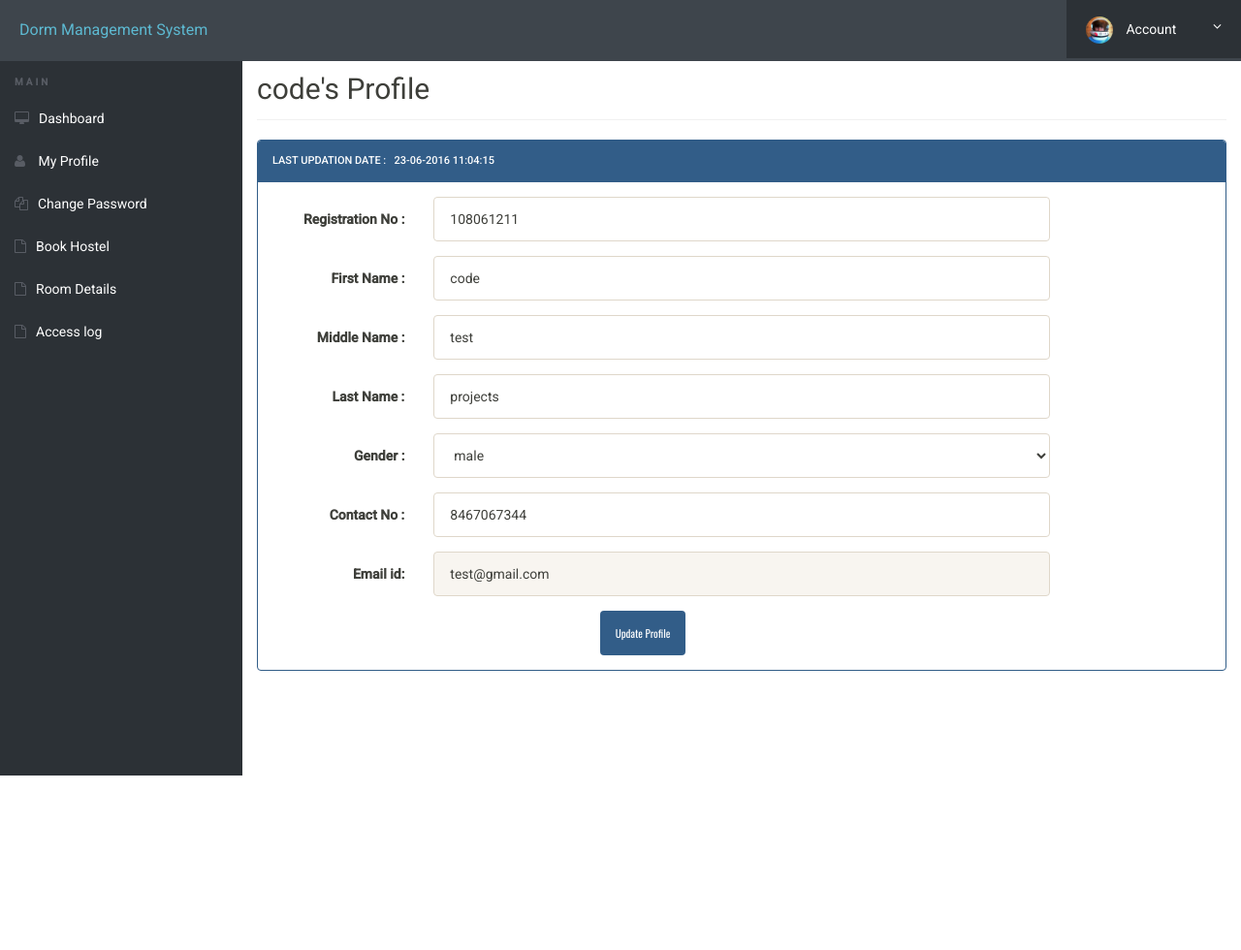
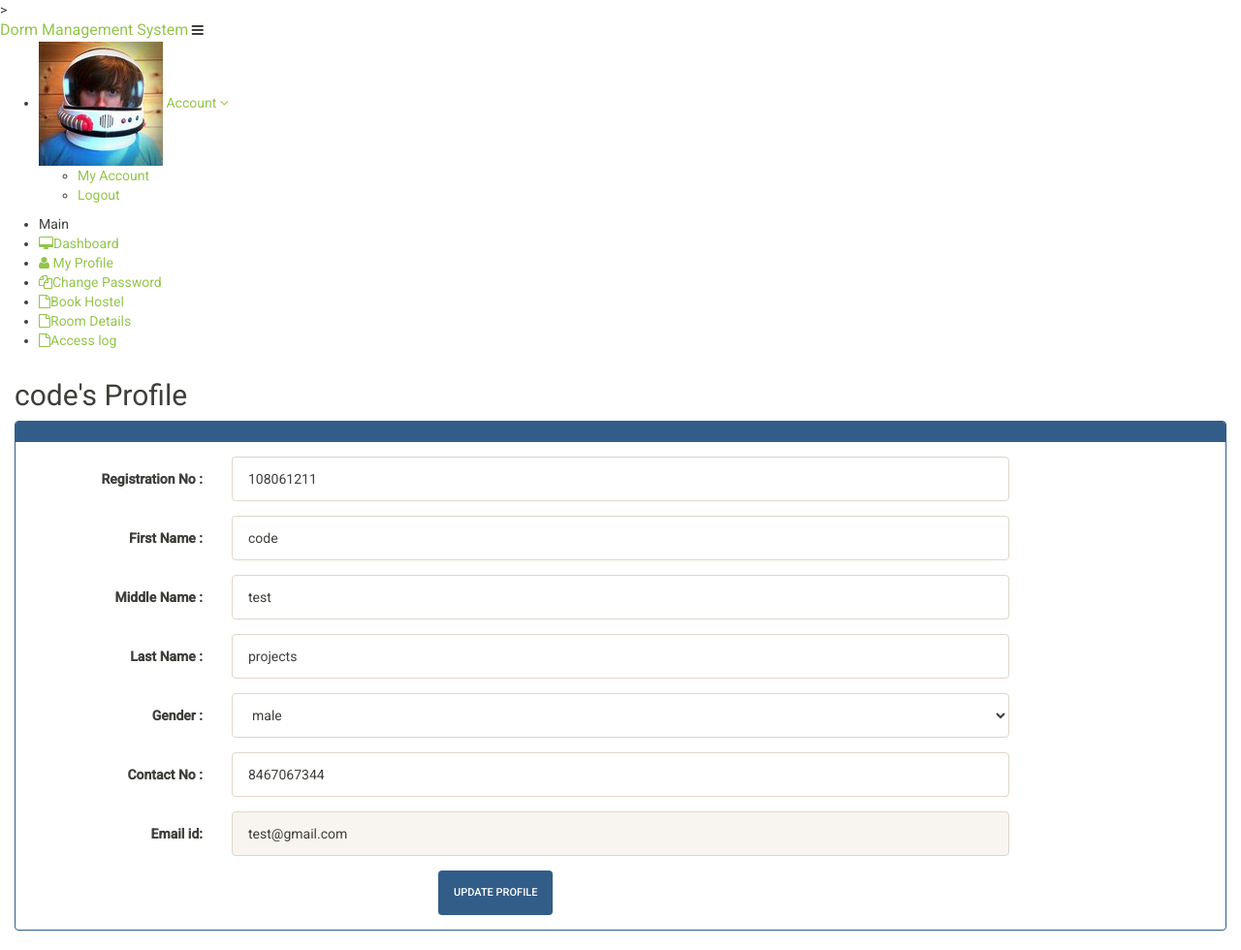
Before and after one commit to Eddie2111/LargeSweetRabbit, a PHP site: page /hostel/my-profile.php in a window 1280 px wide. Shown: the whole page at 97% size. Before the commit the page ends 800 px from the top, so only its background shows below. Run offline with PHP 8.4, Linux system fonts and the light colour scheme; a user stored in the database is signed in; data comes from the database, SQL or seed files in the repository.

Commit message:
Update my-profile.php

```diff
--- a/my-profile.php
+++ b/my-profile.php
@@ -40,7 +40,7 @@
 	<link rel="stylesheet" href="css/bootstrap-select.css">
 	<link rel="stylesheet" href="css/fileinput.min.css">
 	<link rel="stylesheet" href="css/awesome-bootstrap-checkbox.css">
-	<link rel="stylesheet" href="css/style.css">
+	<link rel="stylesheet" href="css/style1.css">
 <script type="text/javascript" src="js/jquery-1.11.3-jquery.min.js"></script>
 <script type="text/javascript" src="js/validation.min.js"></script>
 <script type="text/javascript" src="http://code.jquery.com/jquery.min.js"></script>
@@ -68,9 +68,9 @@
 			$ret="select * from userregistration where id=?";
 				$stmt= $mysqli->prepare($ret) ;
 			$stmt->bind_param('i',$aid);
-	 $stmt->execute() ;//ok
+			$stmt->execute() ;
 			$res=$stmt->get_result();
-	 //$cnt=1;
+
 			while($row=$res->fetch_object())
 			{
 				?>
@@ -83,7 +83,7 @@
 								<div class="panel panel-primary">
 									<div class="panel-heading">
 
-Last Updation date : &nbsp; <?php echo $row->updationDate;?>
+
 </div>
 
 
```
Lines whose indentation alone changed are shown as unchanged.
